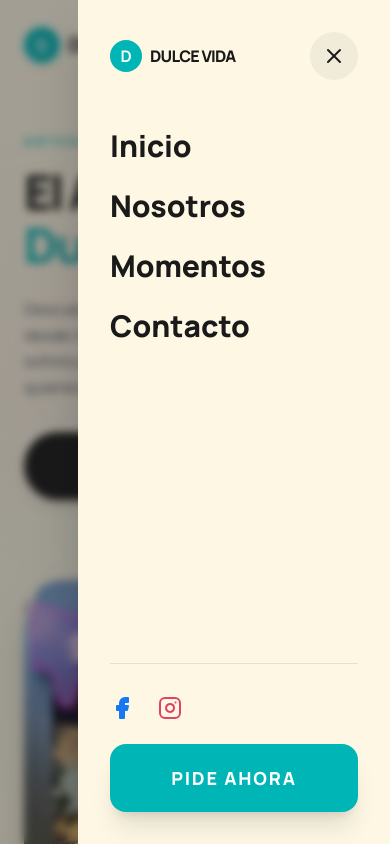
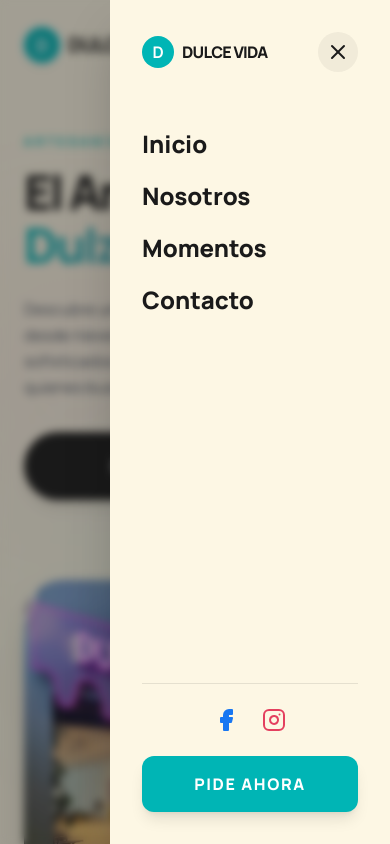
Before and after one commit to javieringuerzon0-sketch/dulce-vida, a React (Vite) app: page / in a window 390 px wide. Both pictures are taken after a click on the button 341 px from the left and 45 px from the top of the page. Shown: the top 844 px of the page. Built offline with nearby package versions, Linux system fonts and the light colour scheme.

Commit message:
fix: optimize mobile sidebar performance and fix freezing issue

```diff
--- a/components/Header.tsx
+++ b/components/Header.tsx
@@ -15,21 +15,15 @@ export const Header: React.FC = () => {
     return () => window.removeEventListener('scroll', handleScroll);
   }, []);
 
-  // Prevent body scroll when mobile menu is open
+  // Prevent body scroll when mobile menu is open - Simplified for performance
   useEffect(() => {
     if (mobileMenuOpen) {
       document.body.style.overflow = 'hidden';
-      document.body.style.position = 'fixed';
-      document.body.style.width = '100%';
     } else {
       document.body.style.overflow = '';
-      document.body.style.position = '';
-      document.body.style.width = '';
     }
     return () => {
       document.body.style.overflow = '';
-      document.body.style.position = '';
-      document.body.style.width = '';
     };
   }, [mobileMenuOpen]);
 
@@ -102,7 +96,7 @@ export const Header: React.FC = () => {
       </div>
 
       {/* Mobile Menu Overlay */}
-      <AnimatePresence mode="wait">
+      <AnimatePresence>
         {mobileMenuOpen && (
           <>
             {/* Backdrop */}
@@ -110,7 +104,7 @@ export const Header: React.FC = () => {
               initial={{ opacity: 0 }}
               animate={{ opacity: 1 }}
               exit={{ opacity: 0 }}
-              transition={{ duration: 0.2, ease: "easeOut" }}
+              transition={{ duration: 0.2 }}
               onClick={handleCloseMenu}
               className="fixed inset-0 bg-brand-dark/40 backdrop-blur-sm z-[110] md:hidden"
               aria-label="Cerrar menú"
@@ -121,43 +115,46 @@ export const Header: React.FC = () => {
               initial={{ x: '100%' }}
               animate={{ x: 0 }}
               exit={{ x: '100%' }}
-              transition={{ duration: 0.3, ease: "easeInOut" }}
-              className="fixed top-0 right-0 w-[80%] max-w-sm h-screen bg-brand-cream z-[120] p-8 flex flex-col md:hidden shadow-2xl overflow-y-auto"
+              transition={{ type: "tween", ease: "easeOut", duration: 0.25 }}
+              className="fixed top-0 right-0 w-[280px] h-screen bg-brand-cream z-[120] p-8 flex flex-col md:hidden shadow-2xl overflow-y-auto transform-gpu"
             >
-              <div className="flex justify-between items-center mb-12">
+              <div className="flex justify-between items-center mb-10">
                 <div className="flex items-center space-x-2">
                   <div className="w-8 h-8 bg-brand-teal rounded-full flex items-center justify-center text-white font-bold">D</div>
                   <span className="font-black text-brand-dark tracking-tighter">DULCE VIDA</span>
                 </div>
                 <button
                   onClick={handleCloseMenu}
-                  className="p-3 bg-brand-dark/5 rounded-full active:bg-brand-dark/20 transition-colors touch-manipulation min-w-[44px] min-h-[44px] flex items-center justify-center"
+                  className="p-2 bg-brand-dark/5 rounded-full active:bg-brand-dark/20 transition-colors min-w-[40px] min-h-[40px] flex items-center justify-center"
                   aria-label="Cerrar menú"
                 >
                   <X size={24} className="text-brand-dark" />
                 </button>
               </div>
 
-              <nav className="flex flex-col space-y-6 flex-1">
-                {navLinks.map((link) => (
-                  <a
+              <nav className="flex flex-col space-y-5 flex-1 mt-4">
+                {navLinks.map((link, i) => (
+                  <motion.a
+                    initial={{ opacity: 0, x: 10 }}
+                    animate={{ opacity: 1, x: 0 }}
+                    transition={{ delay: i * 0.05 }}
                     key={link.name}
                     href={link.href}
                     onClick={handleCloseMenu}
-                    className="text-3xl font-black text-brand-dark active:text-brand-teal transition-colors"
+                    className="text-2xl font-black text-brand-dark active:text-brand-teal transition-colors"
                   >
                     {link.name}
-                  </a>
+                  </motion.a>
                 ))}
               </nav>
 
-              <div className="space-y-6 pt-8 border-t border-brand-dark/10">
-                <div className="flex space-x-6">
-                  <a href="https://www.facebook.com/people/Dulce-Vida/61578794474172/" target="_blank" rel="noopener noreferrer" aria-label="Facebook" className="text-[#1877F2]">
-                    <Facebook size={24} fill="#1877F2" />
+              <div className="space-y-6 pt-6 border-t border-brand-dark/10 mt-auto">
+                <div className="flex space-x-6 justify-center">
+                  <a href="https://www.facebook.com/people/Dulce-Vida/61578794474172/" target="_blank" rel="noopener noreferrer" aria-label="Facebook">
+                    <Facebook size={24} className="text-[#1877F2]" fill="currentColor" />
                   </a>
-                  <a href="https://www.facebook.com/people/Dulce-Vida/61578794474172/" target="_blank" rel="noopener noreferrer" aria-label="Instagram" className="text-[#E4405F]">
-                    <Instagram size={24} />
+                  <a href="https://www.facebook.com/people/Dulce-Vida/61578794474172/" target="_blank" rel="noopener noreferrer" aria-label="Instagram">
+                    <Instagram size={24} className="text-[#E4405F]" />
                   </a>
                 </div>
 
@@ -165,7 +162,7 @@ export const Header: React.FC = () => {
                   href="https://wa.me/5215523175578"
                   target="_blank"
                   rel="noopener noreferrer"
-                  className="block w-full bg-brand-teal text-white text-center py-5 rounded-2xl text-lg font-black uppercase tracking-widest shadow-xl active:scale-95 transition-transform"
+                  className="block w-full bg-brand-teal text-white text-center py-4 rounded-xl text-base font-black uppercase tracking-widest shadow-lg active:scale-95 transition-transform"
                 >
                   Pide Ahora
                 </a>
```
